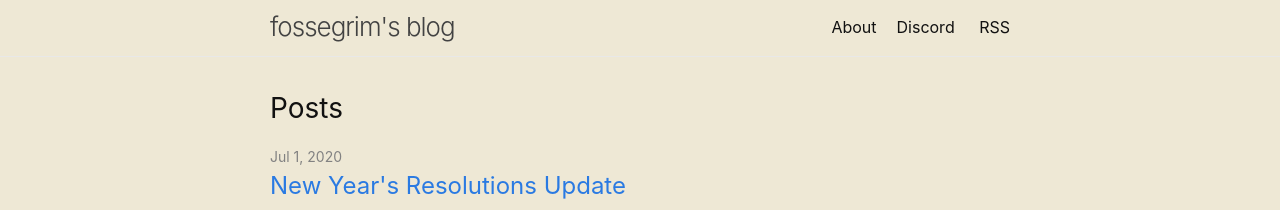
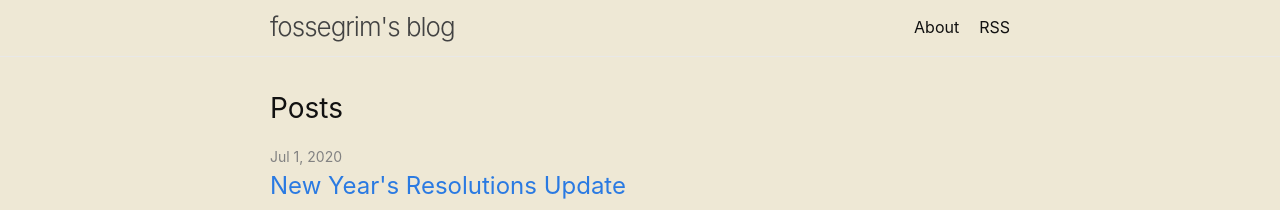
Before and after one commit to fossegrim/fossegr.im, a Jekyll site: the page built from index.markdown, in a window 1280 px wide. Shown: the top 210 px of the page. Built offline with Jekyll 4.4.1, drawn with Linux system fonts in a browser that asks for light colours.

Commit message:
Remove discord link

```diff
--- a/_includes/header.html
+++ b/_includes/header.html
@@ -23,7 +23,6 @@
             <a class="page-link" href="{{ my_page.url | relative_url }}">{{ my_page.title | escape }}</a>
             {%- endif -%}
           {%- endfor -%}
-           <a class="page-link" href="https://discord.gg/Dzykafx">Discord</a>
            <a class="page-link" href="{{ "/feed.xml" | relative_url }}">RSS</a>
         </div>
       </nav>
```
